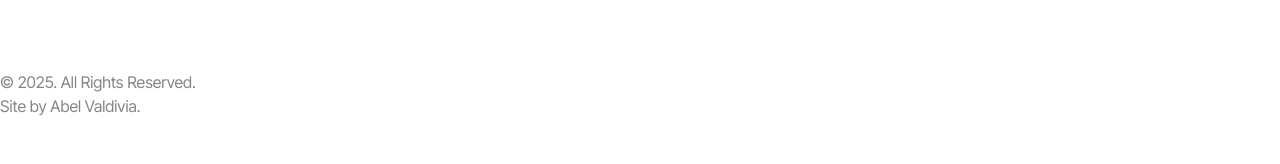
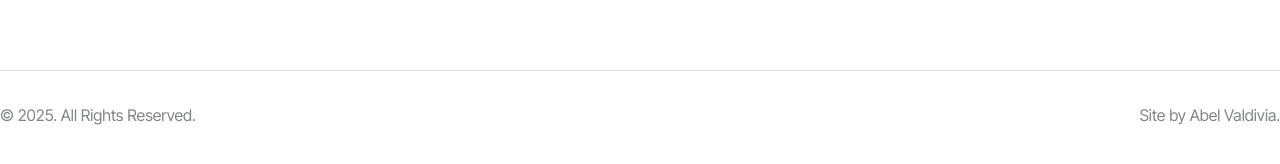
Before and after one commit to vdabel/ecommerce-pwii, a React (Vite) app: page / in a window 1280 px wide. Shown: the part 450-614 px from the top of the page. Built offline with nearby package versions, Linux system fonts and the light colour scheme.

Commit message:
MainFooter: avance 3

```diff
--- a/src/common/MainFooter.tsx
+++ b/src/common/MainFooter.tsx
@@ -14,7 +14,7 @@ const MainFooter = () => {
   return (
     <footer>
       <div className="max-w-7xl m-auto pt-25 text-(--color-text)">
-        <div className='flex flex-row pb-22'>
+        <div className='flex flex-row pb-22 border-b-1 border-(--color-text)/25'>
           <div className='w-1/2 flex flex-col gap-8'>
             <img src={logo} alt="logo" className='w-60 object-contain' />
             <p className='pr-35'>Sed ut perspiciatis unde omnis iste natus error sit voluptatem accusantium doloremque laudantium.</p>
@@ -58,7 +58,7 @@ const MainFooter = () => {
           </div>
         </div>
 
-        <div>
+        <div className='flex flex-row justify-between my-8'>
           <div>
             <p>© 2025. All Rights Reserved.</p>
           </div>
```
